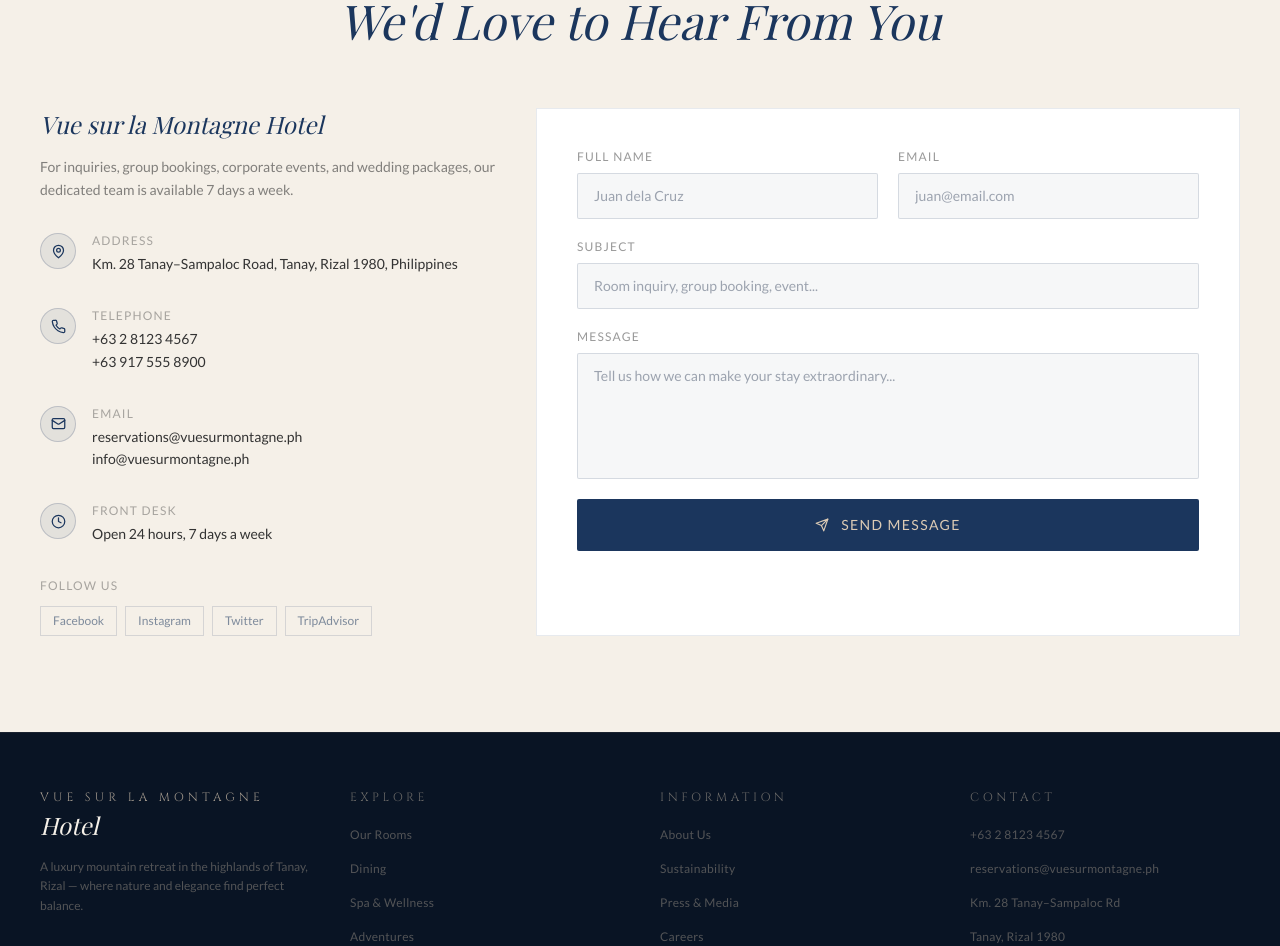
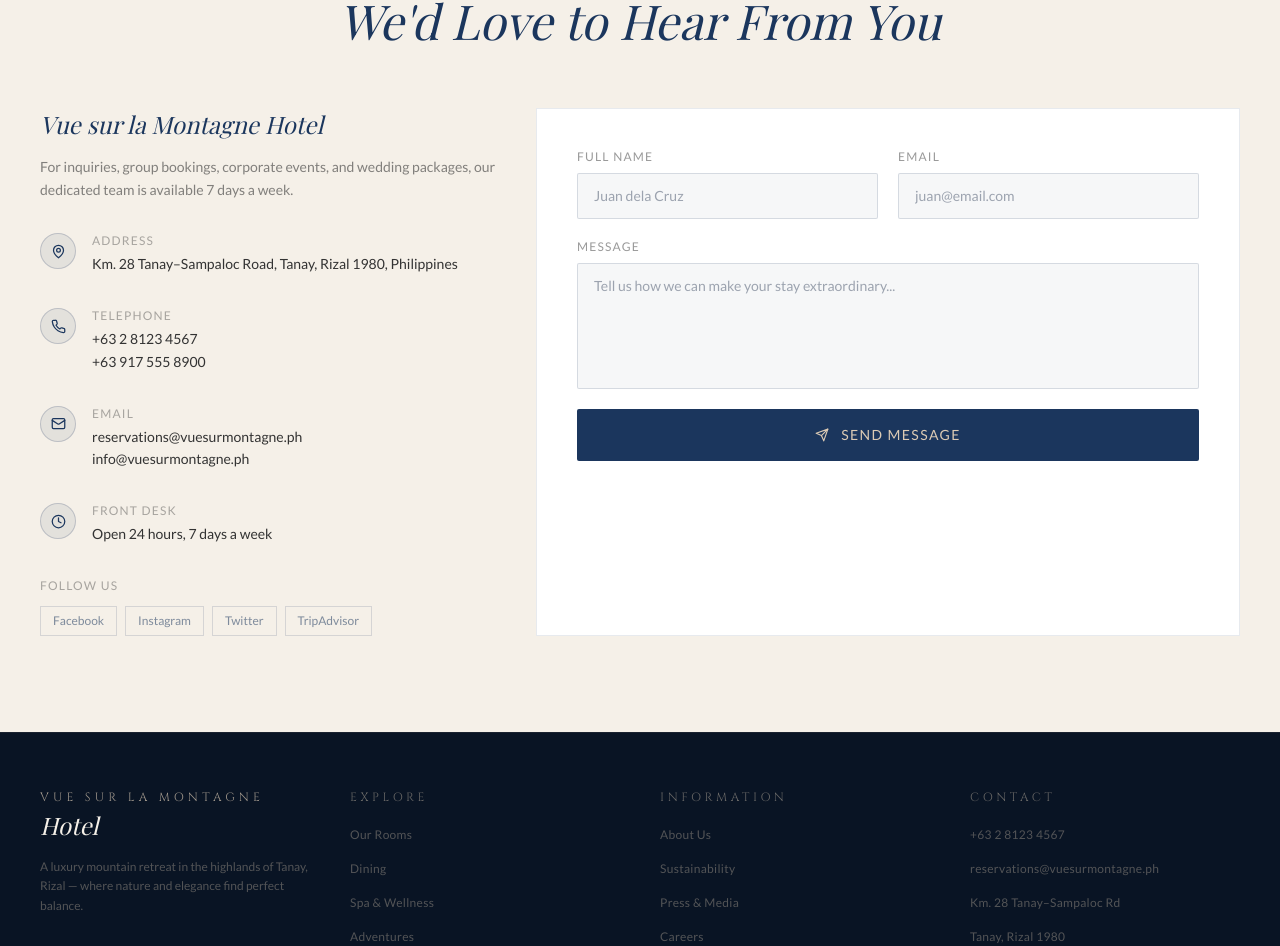
Before and after one commit to Lazytech15/Vue_sur_la_Montagne, a React (Vite) app: page / in a window 1280 px wide. Shown: the part 6084-7030 px from the top of the page. Built offline with nearby package versions, Linux system fonts and the light colour scheme; a web font is replaced by a local one.

Commit message:
updating contact to send message in my feedback project

```diff
--- a/src/components/ContactSection.jsx
+++ b/src/components/ContactSection.jsx
@@ -1,14 +1,46 @@
 import { useState } from 'react';
 import { Phone, Mail, MapPin, Clock, Send } from 'lucide-react';
 
+const WORKER_URL = 'https://sendtouchemail.eablao.workers.dev';
+
 export default function ContactSection() {
-  const [form, setForm] = useState({ name: '', email: '', subject: '', message: '' });
+  const [form, setForm] = useState({ name: '', email: '', message: '' });
   const [sent, setSent] = useState(false);
+  const [loading, setLoading] = useState(false);
+  const [error, setError] = useState('');
 
-  const handleSubmit = (e) => {
-    e.preventDefault();
-    setSent(true);
-    setTimeout(() => { setSent(false); setForm({ name: '', email: '', subject: '', message: '' }); }, 4000);
+  const handleSubmit = async (e) => {
+    e.preventDefault?.();
+    setError('');
+
+    if (!form.name.trim() || !form.email.trim() || !form.message.trim()) {
+      setError('Please fill in all fields.');
+      return;
+    }
+    if (!/^[^\s@]+@[^\s@]+\.[^\s@]+$/.test(form.email)) {
+      setError('Please enter a valid email address.');
+      return;
+    }
+
+    setLoading(true);
+    try {
+      const res = await fetch(`${WORKER_URL}/api/contact`, {
+        method: 'POST',
+        headers: { 'Content-Type': 'application/json' },
+        body: JSON.stringify(form),
+        source: 'Vue sur la Montagne Hotel',
+      });
+
+      const data = await res.json();
+      if (!res.ok) throw new Error(data.error || 'Something went wrong.');
+
+      setSent(true);
+      setForm({ name: '', email: '', message: '' });
+    } catch (err) {
+      setError(err.message || 'Failed to send. Please try again.');
+    } finally {
+      setLoading(false);
+    }
   };
 
   const inputClass = "w-full px-4 py-3 text-sm outline-none transition-all duration-200 rounded-sm";
@@ -82,19 +114,23 @@ export default function ContactSection() {
                 <p className="text-sm" style={{ fontFamily: 'Lato, sans-serif', color: 'rgba(51,51,51,0.55)' }}>We'll reply within 24 hours.</p>
               </div>
             ) : (
-              <form onSubmit={handleSubmit} className="space-y-5">
+              <div className="space-y-5">
                 <div className="grid grid-cols-1 sm:grid-cols-2 gap-5">
-                  {['name', 'email'].map(field => (
+                  {[
+                    { field: 'name', label: 'Full Name', type: 'text', placeholder: 'Juan dela Cruz' },
+                    { field: 'email', label: 'Email', type: 'email', placeholder: 'juan@email.com' },
+                  ].map(({ field, label, type, placeholder }) => (
                     <div key={field} className="flex flex-col gap-2">
                       <label className="text-xs tracking-widest uppercase" style={{ fontFamily: 'Lato, sans-serif', color: 'rgba(51,51,51,0.5)' }}>
-                        {field === 'name' ? 'Full Name' : 'Email'}
+                        {label}
                       </label>
                       <input
-                        type={field === 'email' ? 'email' : 'text'}
-                        placeholder={field === 'name' ? 'Juan dela Cruz' : 'juan@email.com'}
+                        type={type}
+                        placeholder={placeholder}
                         value={form[field]}
-                        onChange={e => setForm({...form, [field]: e.target.value})}
+                        onChange={e => setForm({ ...form, [field]: e.target.value })}
                         required
+                        disabled={loading}
                         className={inputClass}
                         style={inputStyle}
                         onFocus={e => e.currentTarget.style.borderColor = 'rgba(27,54,93,0.4)'}
@@ -103,43 +139,47 @@ export default function ContactSection() {
                     </div>
                   ))}
                 </div>
-                <div className="flex flex-col gap-2">
-                  <label className="text-xs tracking-widest uppercase" style={{ fontFamily: 'Lato, sans-serif', color: 'rgba(51,51,51,0.5)' }}>Subject</label>
-                  <input
-                    type="text"
-                    placeholder="Room inquiry, group booking, event..."
-                    value={form.subject}
-                    onChange={e => setForm({...form, subject: e.target.value})}
-                    className={inputClass}
-                    style={inputStyle}
-                    onFocus={e => e.currentTarget.style.borderColor = 'rgba(27,54,93,0.4)'}
-                    onBlur={e => e.currentTarget.style.borderColor = 'rgba(27,54,93,0.15)'}
-                  />
-                </div>
+
                 <div className="flex flex-col gap-2">
                   <label className="text-xs tracking-widest uppercase" style={{ fontFamily: 'Lato, sans-serif', color: 'rgba(51,51,51,0.5)' }}>Message</label>
                   <textarea
                     rows={5}
                     placeholder="Tell us how we can make your stay extraordinary..."
                     value={form.message}
-                    onChange={e => setForm({...form, message: e.target.value})}
+                    onChange={e => setForm({ ...form, message: e.target.value })}
                     required
+                    disabled={loading}
                     className={`${inputClass} resize-none`}
                     style={inputStyle}
                     onFocus={e => e.currentTarget.style.borderColor = 'rgba(27,54,93,0.4)'}
                     onBlur={e => e.currentTarget.style.borderColor = 'rgba(27,54,93,0.15)'}
                   />
                 </div>
+
+                {error && (
+                  <p className="text-sm" style={{ fontFamily: 'Lato, sans-serif', color: '#c0392b', margin: 0 }}>
+                    ⚠ {error}
+                  </p>
+                )}
+
                 <button
-                  type="submit"
+                  onClick={handleSubmit}
+                  disabled={loading}
                   className="w-full flex items-center justify-center gap-3 px-8 py-4 text-sm tracking-widest uppercase font-medium transition-all duration-300 hover:-translate-y-0.5 rounded-sm"
-                  style={{ background: '#1B365D', color: '#DCCBB5', fontFamily: 'Lato, sans-serif' }}
-                  onMouseEnter={e => e.currentTarget.style.background = '#152b4a'}
-                  onMouseLeave={e => e.currentTarget.style.background = '#1B365D'}
+                  style={{
+                    background: loading ? 'rgba(27,54,93,0.5)' : '#1B365D',
+                    color: '#DCCBB5',
+                    fontFamily: 'Lato, sans-serif',
+                    cursor: loading ? 'not-allowed' : 'pointer',
+                    opacity: loading ? 0.7 : 1,
+                  }}
+                  onMouseEnter={e => { if (!loading) e.currentTarget.style.background = '#152b4a'; }}
+                  onMouseLeave={e => { if (!loading) e.currentTarget.style.background = '#1B365D'; }}
                 >
-                  <Send size={14} />Send Message
+                  <Send size={14} />
+                  {loading ? 'Sending...' : 'Send Message'}
                 </button>
-              </form>
+              </div>
             )}
           </div>
         </div>
```
